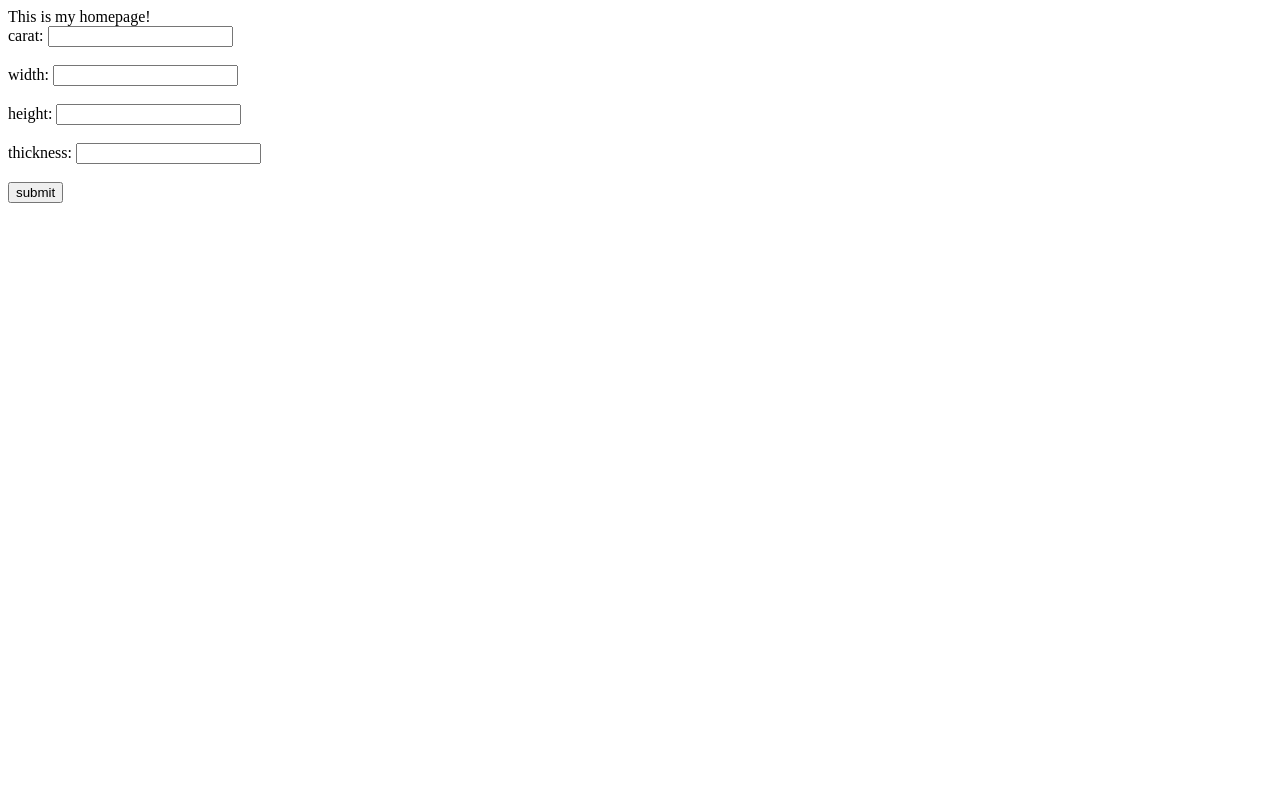
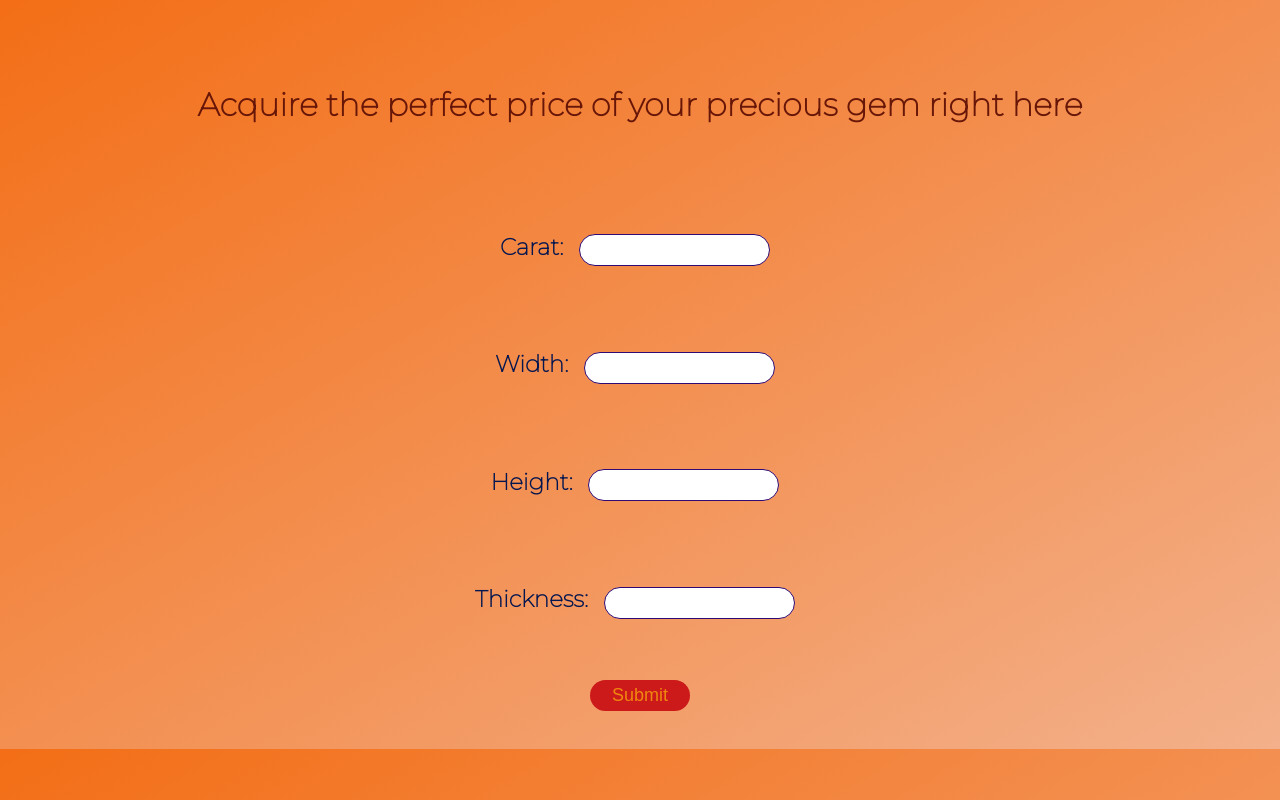
Before and after one commit to Laksh17/DeployModelProject, a Django app: page / in a window 1280 px wide. Run offline with Django 3.2, Linux system fonts and the light colour scheme.

Commit message:
-> Styled the Home Page. -> Result page is bugged. Will fix it in the third commit.

```diff
--- /dev/null
+++ b/static/styles.css
@@ -0,0 +1,47 @@
+@import url('https://fonts.googleapis.com/css2?family=Montserrat:wght@100&display=swap');
+body{
+    margin: 0;
+    padding: 0;
+    font-family: 'Montserrat', sans-serif;
+    background-image: linear-gradient(to bottom right, rgb(243, 110, 22), rgb(243, 176, 138));
+}
+#title_holder::selection{
+    background-color: #8d1b07;
+    color:#432242;
+}
+#title_holder{
+    padding: 5%;
+}
+h1{
+    color: #681608;
+    text-align: center;
+}
+.categories{
+    color:#041650;
+    font-weight: 1000;
+    font-size: 23px;
+}
+form{
+    margin: 0 15% 3% 15%;
+    text-align: center;
+}
+.input_field{
+    border-radius: 2em;
+    border: 0.8px solid #2f0a72;
+    height: 18px;
+    padding: 6px;
+    margin: 0 10px 0 10px;
+}
+#submit_button{
+    color:#f0870f;
+    background-color: #cc1a1a;
+    border-radius: 2em;
+    width: 100px;
+    font-size: 18px;
+    padding: 5px;
+    border: none;
+}
+#submit_button:hover{
+    font-size: 20px;
+    width: 105px;
+}
--- a/templates/home.html
+++ b/templates/home.html
@@ -1,3 +1,4 @@
+{% load static %}
 <!DOCTYPE html>
 <html lang="en">
 
@@ -5,21 +6,25 @@
         <meta charset="UTF-8">
         <meta http-equiv="X-UA-Compatible" content="IE=edge">
         <meta name="viewport" content="width=device-width, initial-scale=1.0">
-        <title>Document</title>
+        <title>Diamonds Price Predictor</title>
+        <link rel="stylesheet" href="{% static 'styles.css' %}">
     </head>
 
     <body>
-        This is my homepage!
+        <div id="title_holder">
+            <h1>Acquire the perfect price of your precious gem right here</h1>
+        </div>
 
         <form action="{% url 'result' %}">
 
             {% csrf_token %}
-            carat: <input type="text" required name="carat"> <br> <br>
-            width: <input type="text" required name="width"> <br> <br>
-            height: <input type="text" required name="height"> <br> <br>
-            thickness: <input type="text" required name="thickness"> <br> <br>
+            <p class="categories">Carat: <input class="input_field" type="text" required name="carat"></p> <br> <br>
+            <p class="categories">Width: <input class="input_field" type="text" required name="width"></p> <br> <br>
+            <p class="categories">Height: <input class="input_field" type="text" required name="height"></p> <br> <br>
+            <p class="categories">Thickness: <input class="input_field" type="text" required name="thickness"></p> <br>
+            <br>
 
-            <input type="submit" name="" value="submit">
+            <input id="submit_button" type="submit" name="submit" value="Submit">
         </form>
     </body>
 
```
Also changed, not shown: DeployModel/settings.py (+6 -2 lines), templates/result.html (+7 -3 lines).
